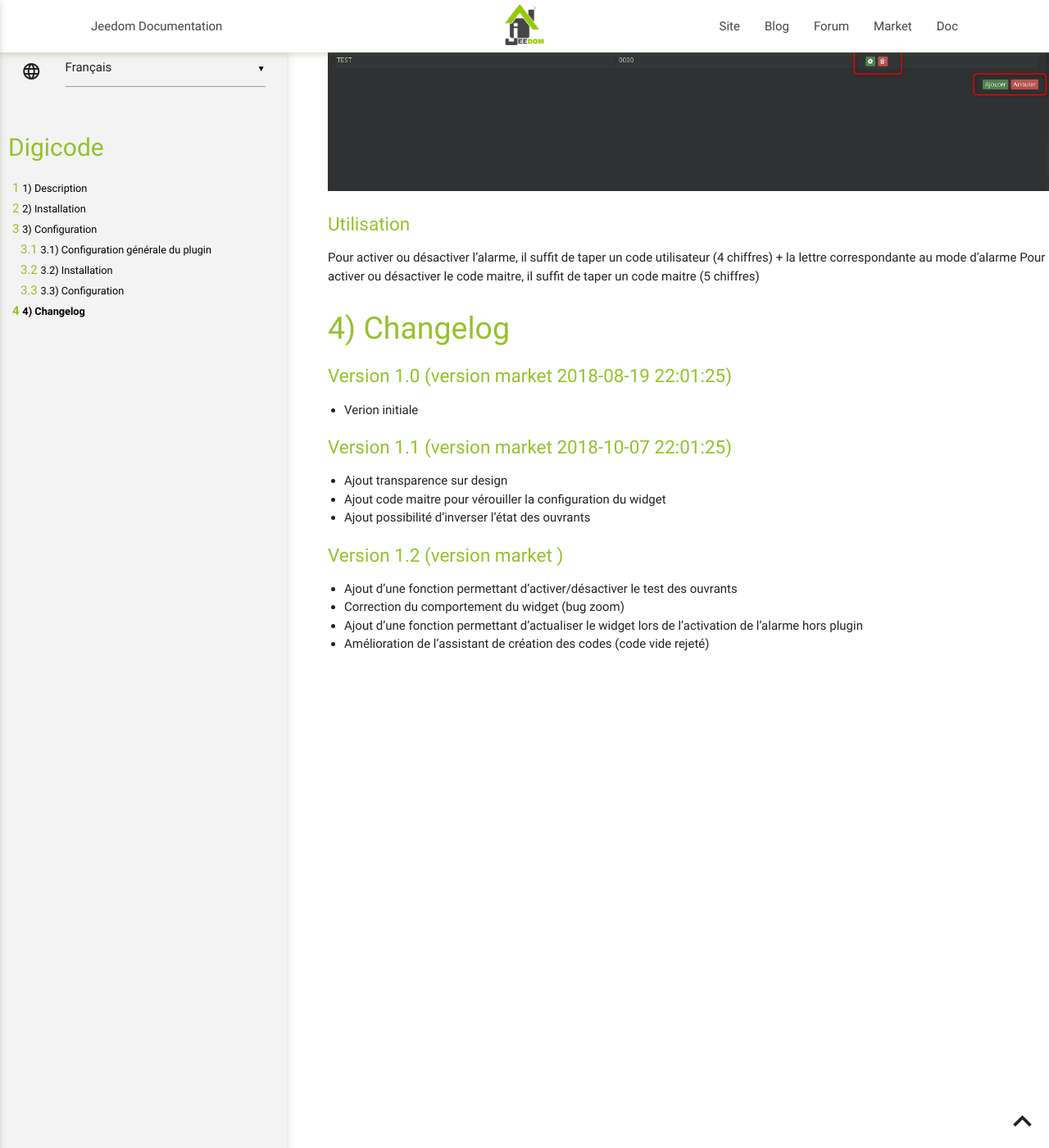
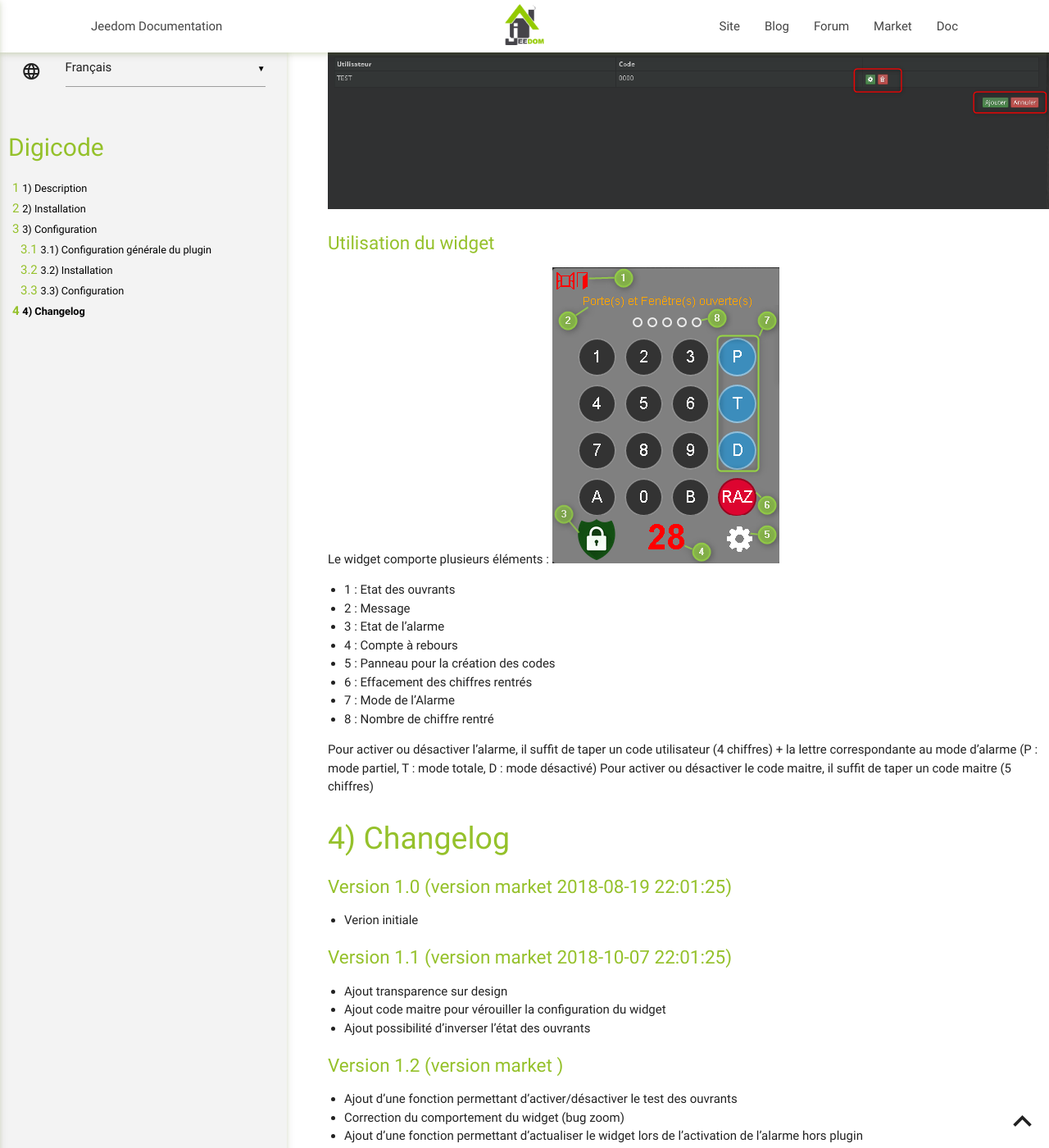
Before and after one commit to jmz84/plugin-digicode, a Jekyll site: the page built from docs/fr_FR/index.md, in a window 1280 px wide and 1400 px high, scrolled down 2410 px. Shown: the whole window at 82% size. Built offline with Jekyll 4.4.1, drawn with Linux system fonts in a browser that asks for light colours; our own code applies the rules of GitHub Pages for plain Markdown files; some of the changed text lies outside the part shown.

Commit message:
Update docs

```diff
--- a/docs/fr_FR/index.md
+++ b/docs/fr_FR/index.md
@@ -47,7 +47,8 @@ Il faut ensuite donner les informations de votre alarme.
 - 4 : La commande qui déactive l'alarme
 - 5 et 6 : Les commandes qui fournie le statut des ouvrants (virtuel généré par le résumé domotique)
 - 7 : Délais d'activation
-8 - Inversion de l'état des ouvrants
+- 8 : Activation de l'état des ouvrants
+- 9 : Inversion de l'état des ouvrants
 
 ### Création des utilisateurs
 La création, la modification et la suppression des utilisateurs se fait directement depuis le widget en cliquant sur la roue crantée qui se situe en bas à droite.
@@ -62,9 +63,21 @@ Après avoir cliqué sur l'icone, une fenêtre s'ouvre et permet la gestion des
 
 ![utilisateurs](../images/utilisateurs.png)
 
-### Utilisation
+### Utilisation du widget
 
-Pour activer ou désactiver l'alarme, il suffit de taper un code utilisateur (4 chiffres) + la lettre correspondante au mode d'alarme
+Le widget comporte plusieurs éléments :
+![utilisateurs](../images/widget2.png)
+
+- 1 : Etat des ouvrants
+- 2 : Message
+- 3 : Etat de l'alarme
+- 4 : Compte à rebours
+- 5 : Panneau pour la création des codes
+- 6 : Effacement des chiffres rentrés
+- 7 : Mode de l'Alarme
+- 8 : Nombre de chiffre rentré
+
+Pour activer ou désactiver l'alarme, il suffit de taper un code utilisateur (4 chiffres) + la lettre correspondante au mode d'alarme (P : mode partiel, T : mode totale, D : mode désactivé)
 Pour activer ou désactiver le code maitre, il suffit de taper un code maitre (5 chiffres)
 
 Changelog
```
Also changed, not shown: docs/images/equipement.png, docs/images/widget2.png (added).
